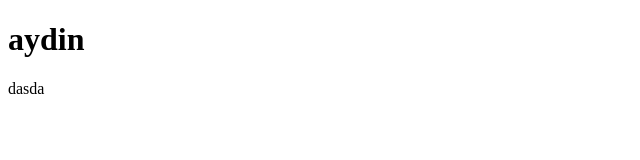
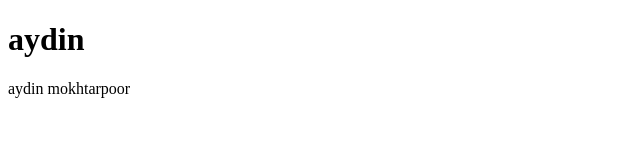
Before and after one commit to aydinxo/test-2-for-writing, a plain HTML site: page index.html in a window 1280 px wide. Shown: the whole page, without its empty margins (0-640 px from the left). Drawn offline with Linux system fonts and the light colour scheme.

Commit message:
Update index.html

```diff
--- a/index.html
+++ b/index.html
@@ -7,6 +7,6 @@
 </head>
 <body>
     <h1>aydin</h1>
-    <div class="container">dasda</div>
+    <div class="container">aydin mokhtarpoor</div>
 </body>
 </html>
```
